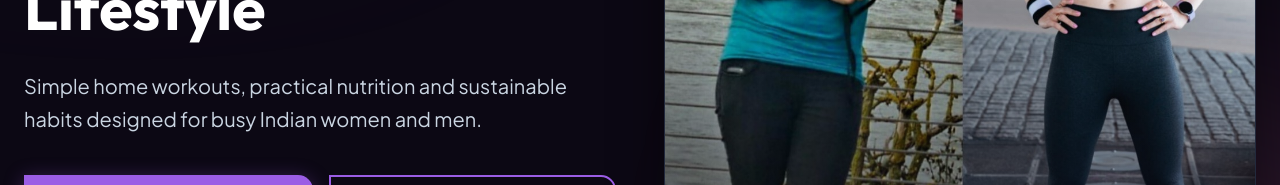
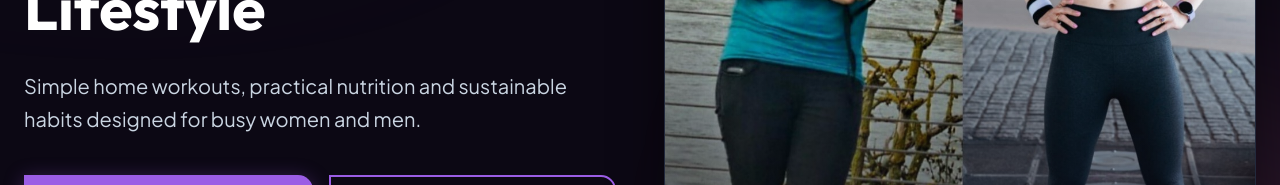
Before and after one commit to jaykrishnagadhavi/coresculpt, a React (Vite) app: page / in a window 1280 px wide. Shown: the part 493-678 px from the top of the page. Built offline with nearby package versions, Linux system fonts and the light colour scheme.

Commit message:
feat: add Hero component and integrate it into the Home page layout

```diff
--- a/src/components/Hero.jsx
+++ b/src/components/Hero.jsx
@@ -21,7 +21,7 @@ const Hero = () => {
               Lose Stubborn <span className="text-transparent bg-clip-text bg-gradient-to-r from-brand-accent to-brand-primary">Belly Fat</span> Without Giving Up Your Desi Lifestyle
             </h1>
             <p className="text-lg md:text-xl text-slate-300 mb-10 max-w-2xl mx-auto md:mx-0 leading-relaxed">
-              Simple home workouts, practical nutrition and sustainable habits designed for busy Indian women and men.
+              Simple home workouts, practical nutrition and sustainable habits designed for busy women and men.
             </p>
             <div className="flex flex-col sm:flex-row items-center gap-4 justify-center md:justify-start">
               <a
--- a/src/pages/Home.jsx
+++ b/src/pages/Home.jsx
@@ -19,13 +19,13 @@ function Home() {
       <TrustBar />
       <ProblemSection />
       <PhotoGallery />
+      <FreeWorkouts />
       <NoGymSection />
 
       <HowItWorks />
       <WhatYouGet />
       <TrainerBio />
       <FAQ />
-      <FreeWorkouts />
       <PricingTeaser />
     </>
   )
```
